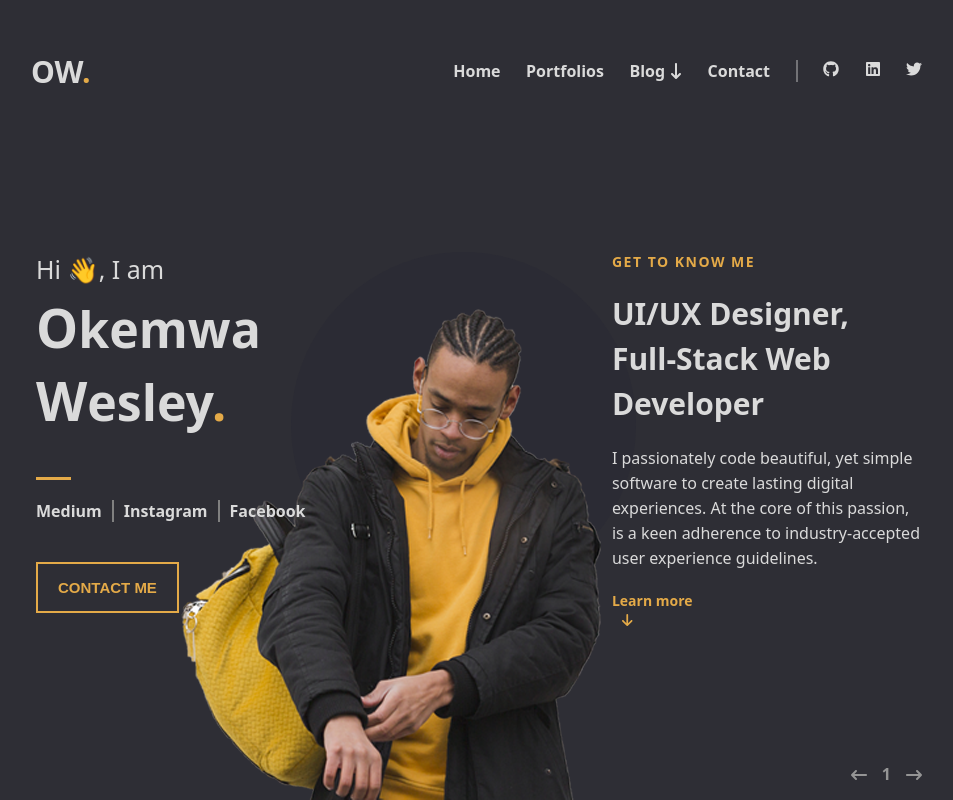
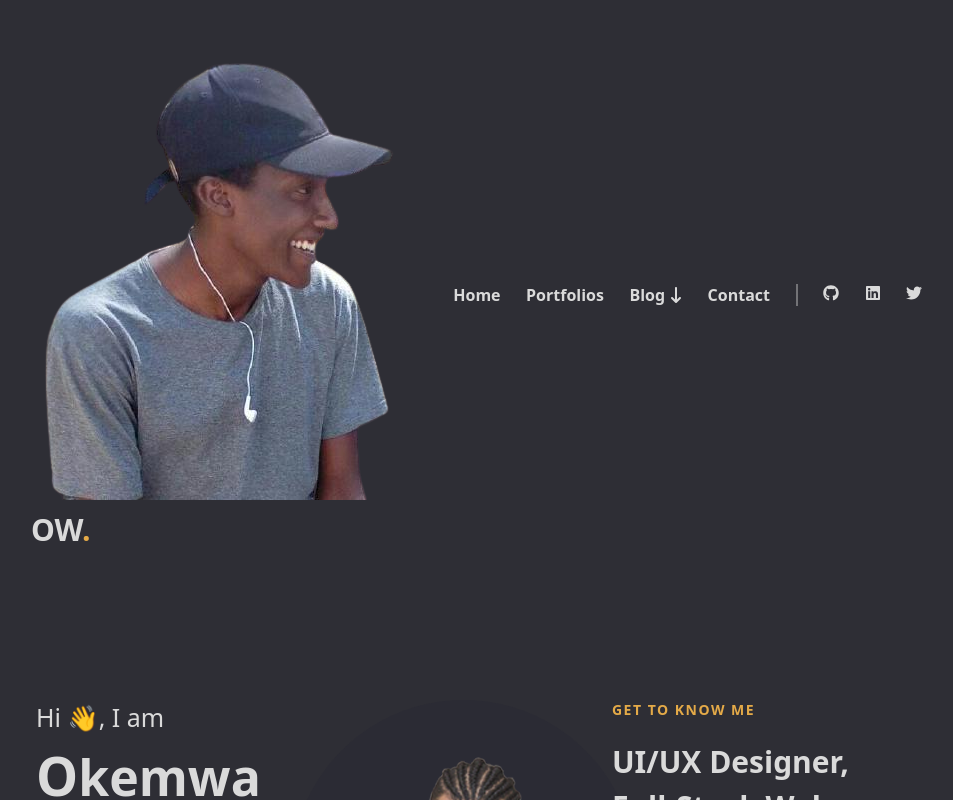
Before and after one commit to 1wes/Wes-Portfolio, a React (Create React App) app: page / in a window 1280 px wide. Shown: the top 800 px of the page, without its empty margins (166-1119 px from the left). Built offline with nearby package versions, Linux system fonts and the light colour scheme.

Commit message:
add logo image

```diff
--- a/src/components/navbar.js
+++ b/src/components/navbar.js
@@ -21,6 +21,9 @@ let Navbar=()=>{
         <React.Fragment>
             <nav className='main-navbar'>
                 <div className='logo'>
+                    <div className='image'>
+                        <img src={require('../wes.png')} alt='logo-image' />
+                    </div>
                     <p><span>O</span><span>W</span><span>.</span> </p>
                 </div>
                 <div className='nav-menu-content'>
```
